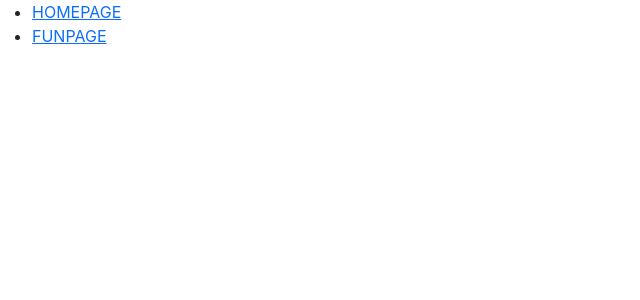
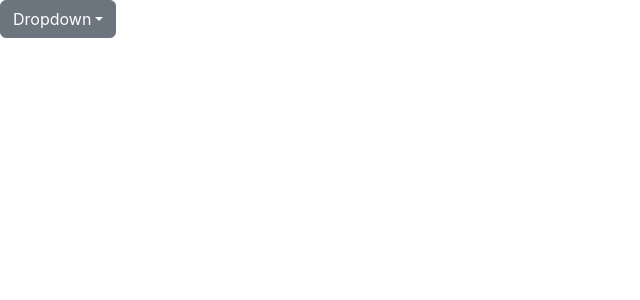
Before and after one commit to JAJAKIM22/Todo_app, a React (Create React App) app in the folder todo-app/: page /dashboard in a window 1280 px wide. Shown: the top 300 px of the page, without its empty margins (0-640 px from the left). Built offline with nearby package versions, Linux system fonts and the light colour scheme.

Commit message:
CREATED A DROPDOWN MENU

```diff
--- a/todo-app/src/Dashboard.js
+++ b/todo-app/src/Dashboard.js
@@ -4,13 +4,16 @@ import { Link } from "react-router-dom";
  export default function Dashboard(){
     return(
         <div class="dropdown">
+            <button class="btn btn-secondary dropdown-toggle" type="button" data-bs-toggle="dropdown" aria-expanded="false">
+            Dropdown
+            </button>
         <nav>
-        <ul >
+        <ul class="dropdown-menu">
             <li>
-                <Link to="/homepage">HOMEPAGE</Link>
+                <Link to="/homepage"><button class="dropdown-item" type="button">HOMEPAGE</button></Link>
             </li>
             <li>
-                <Link to="/funpage">FUNPAGE</Link>
+                <Link to="/funpage"><button class="dropdown-item" type="button">FUNPAGE</button></Link>
             </li>
         </ul>
         </nav>
```
